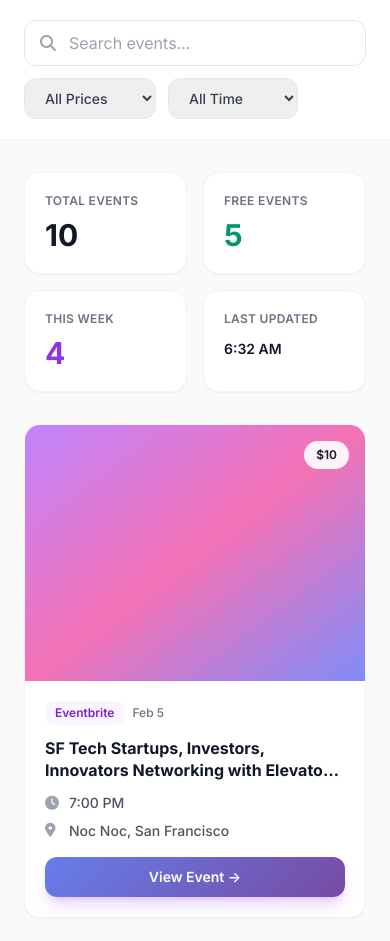
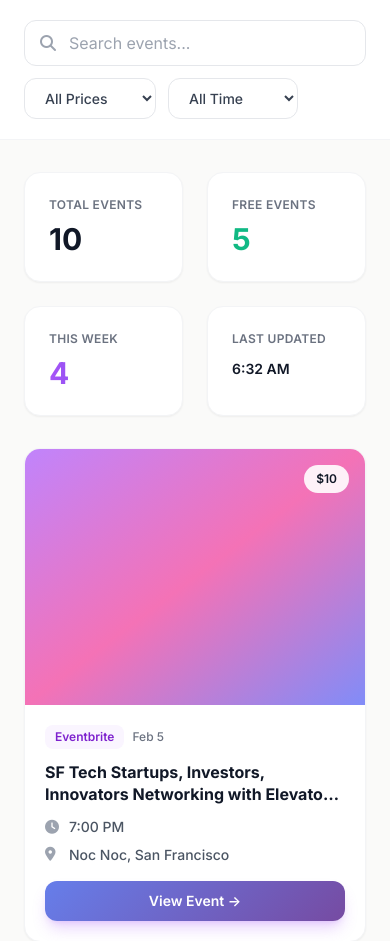
Before and after one commit to XY-Xavier/eventradar-app, a Flask app: page / in a window 390 px wide. Shown: the part 161-1102 px from the top of the page. Run offline with Flask 3, Linux system fonts and the light colour scheme; some libraries are stand-ins or nearby versions.

Commit message:
🎨 Implement Pinterest-inspired UI redesign
- Update color scheme to purple/indigo gradients with warm palette
- Apply Inter font with proper typography hierarchy
- Enhance card design with image-first layout (h-64)
- Add smooth hover effects (translateY, shadow, image scale)
- Improve mobile responsiveness (1→2→3→4 column grid)
- Update button styles with gradient backgrounds
- Add emerald badges for free events
- Implement backdrop blur on header and badges
- Match Plant Nursery Pinterest reference aesthetic
- Clean spacing with rounded-2xl cards and gap-6 grid

```diff
--- a/templates/index.html
+++ b/templates/index.html
@@ -31,7 +31,7 @@
 
         .event-card:hover {
             transform: translateY(-8px);
-            box-shadow: 0 20px 40px rgba(0,0,0,0.12);
+            box-shadow: 0 25px 50px -12px rgba(0, 0, 0, 0.15);
         }
 
         .event-image {
@@ -44,16 +44,29 @@
 
         .btn-primary {
             background: linear-gradient(135deg, #667eea 0%, #764ba2 100%);
+            transition: all 0.3s cubic-bezier(0.4, 0, 0.2, 1);
         }
 
         .btn-primary:hover {
             background: linear-gradient(135deg, #5568d3 0%, #63408a 100%);
+            box-shadow: 0 20px 25px -5px rgba(102, 126, 234, 0.3);
+        }
+
+        @keyframes slideIn {
+            from {
+                opacity: 0;
+                transform: translateX(20px);
+            }
+            to {
+                opacity: 1;
+                transform: translateX(0);
+            }
         }
     </style>
 </head>
 <body class="bg-[#fafaf9] min-h-screen">
     <!-- Header -->
-    <header class="bg-white border-b border-gray-100 sticky top-0 z-50 backdrop-blur-lg bg-white/80">
+    <header class="bg-white/80 backdrop-blur-lg border-b border-gray-100 sticky top-0 z-50">
         <div class="max-w-[1400px] mx-auto px-6 lg:px-12 py-6">
             <div class="flex items-center justify-between flex-wrap gap-4">
                 <div class="flex items-center space-x-3">
@@ -66,7 +79,7 @@
                     </div>
                 </div>
                 <div class="flex items-center space-x-3">
-                    <select id="citySelector" class="px-5 py-2.5 border border-gray-200 rounded-xl font-medium text-gray-700 bg-white hover:border-gray-300 focus:ring-2 focus:ring-purple-500/20 focus:border-purple-500 focus:outline-none cursor-pointer transition">
+                    <select id="citySelector" class="px-5 py-2.5 border border-gray-200 rounded-xl font-medium text-gray-700 bg-white hover:border-purple-300 focus:ring-2 focus:ring-purple-500/20 focus:border-purple-500 focus:outline-none cursor-pointer transition">
                         <option value="">Loading cities...</option>
                     </select>
                     <button onclick="refreshEvents()" id="refreshBtn" class="btn-primary text-white px-5 py-2.5 rounded-xl flex items-center space-x-2 font-medium shadow-lg shadow-purple-500/30 transition hover:shadow-xl hover:shadow-purple-500/40">
@@ -89,12 +102,12 @@
                                class="w-full pl-11 pr-4 py-2.5 border border-gray-200 rounded-xl focus:ring-2 focus:ring-purple-500/20 focus:border-purple-500 focus:outline-none transition">
                     </div>
                 </div>
-                <select id="priceFilter" class="px-4 py-2.5 border border-gray-200 rounded-xl focus:ring-2 focus:ring-purple-500/20 focus:border-purple-500 focus:outline-none text-sm font-medium text-gray-700">
+                <select id="priceFilter" class="px-4 py-2.5 border border-gray-200 rounded-xl focus:ring-2 focus:ring-purple-500/20 focus:border-purple-500 focus:outline-none text-sm font-medium text-gray-700 bg-white hover:border-purple-300 transition cursor-pointer">
                     <option value="all">All Prices</option>
                     <option value="free">Free Only</option>
                     <option value="paid">Paid Events</option>
                 </select>
-                <select id="timeFilter" class="px-4 py-2.5 border border-gray-200 rounded-xl focus:ring-2 focus:ring-purple-500/20 focus:border-purple-500 focus:outline-none text-sm font-medium text-gray-700">
+                <select id="timeFilter" class="px-4 py-2.5 border border-gray-200 rounded-xl focus:ring-2 focus:ring-purple-500/20 focus:border-purple-500 focus:outline-none text-sm font-medium text-gray-700 bg-white hover:border-purple-300 transition cursor-pointer">
                     <option value="all">All Time</option>
                     <option value="today">Today</option>
                     <option value="week">This Week</option>
@@ -106,20 +119,20 @@
 
     <!-- Stats Bar -->
     <div class="max-w-[1400px] mx-auto px-6 lg:px-12 py-8">
-        <div class="grid grid-cols-2 md:grid-cols-4 gap-4">
-            <div class="bg-white rounded-2xl shadow-sm border border-gray-100 p-5 hover:shadow-md transition">
+        <div class="grid grid-cols-2 md:grid-cols-4 gap-6">
+            <div class="bg-white rounded-2xl shadow-sm border border-gray-100 p-6 hover:shadow-md transition">
                 <p class="text-xs font-semibold text-gray-500 uppercase tracking-wide mb-2">Total Events</p>
                 <p class="text-3xl font-bold text-gray-900" id="totalCount">0</p>
             </div>
-            <div class="bg-white rounded-2xl shadow-sm border border-gray-100 p-5 hover:shadow-md transition">
+            <div class="bg-white rounded-2xl shadow-sm border border-gray-100 p-6 hover:shadow-md transition">
                 <p class="text-xs font-semibold text-gray-500 uppercase tracking-wide mb-2">Free Events</p>
-                <p class="text-3xl font-bold bg-gradient-to-r from-emerald-600 to-teal-600 bg-clip-text text-transparent" id="freeCount">0</p>
+                <p class="text-3xl font-bold bg-gradient-to-r from-emerald-500 to-teal-500 bg-clip-text text-transparent" id="freeCount">0</p>
             </div>
-            <div class="bg-white rounded-2xl shadow-sm border border-gray-100 p-5 hover:shadow-md transition">
+            <div class="bg-white rounded-2xl shadow-sm border border-gray-100 p-6 hover:shadow-md transition">
                 <p class="text-xs font-semibold text-gray-500 uppercase tracking-wide mb-2">This Week</p>
-                <p class="text-3xl font-bold bg-gradient-to-r from-purple-600 to-indigo-600 bg-clip-text text-transparent" id="weekCount">0</p>
+                <p class="text-3xl font-bold bg-gradient-to-r from-purple-500 to-indigo-600 bg-clip-text text-transparent" id="weekCount">0</p>
             </div>
-            <div class="bg-white rounded-2xl shadow-sm border border-gray-100 p-5 hover:shadow-md transition">
+            <div class="bg-white rounded-2xl shadow-sm border border-gray-100 p-6 hover:shadow-md transition">
                 <p class="text-xs font-semibold text-gray-500 uppercase tracking-wide mb-2">Last Updated</p>
                 <p class="text-sm font-semibold text-gray-900 mt-3" id="lastUpdated">Never</p>
             </div>
@@ -334,7 +347,7 @@
                                  class="w-full h-full object-cover event-image"
                                  onerror="this.parentElement.innerHTML='<div class=\\'h-full bg-gradient-to-br from-purple-400 via-pink-400 to-indigo-400 flex items-center justify-center\\'><i class=\\'fas fa-calendar-star text-white text-5xl opacity-40\\'></i></div>'">
                             <div class="absolute top-4 right-4">
-                                <span class="inline-block px-3 py-1.5 rounded-full text-xs font-semibold backdrop-blur-md ${isPaid ? 'bg-white/90 text-gray-900' : 'bg-emerald-500/90 text-white'}">
+                                <span class="inline-block px-3 py-1.5 rounded-full text-xs font-semibold backdrop-blur-md ${isPaid ? 'bg-white/90 text-gray-900' : 'bg-emerald-500/90 text-white shadow-lg shadow-emerald-500/30'}">
                                     ${event.price}
                                 </span>
                             </div>
@@ -343,7 +356,7 @@
                         <div class="relative h-64 bg-gradient-to-br from-purple-400 via-pink-400 to-indigo-400 flex items-center justify-center overflow-hidden">
                             <i class="fas fa-calendar-star text-white text-6xl opacity-40"></i>
                             <div class="absolute top-4 right-4">
-                                <span class="inline-block px-3 py-1.5 rounded-full text-xs font-semibold backdrop-blur-md ${isPaid ? 'bg-white/90 text-gray-900' : 'bg-emerald-500/90 text-white'}">
+                                <span class="inline-block px-3 py-1.5 rounded-full text-xs font-semibold backdrop-blur-md ${isPaid ? 'bg-white/90 text-gray-900' : 'bg-emerald-500/90 text-white shadow-lg shadow-emerald-500/30'}">
                                     ${event.price}
                                 </span>
                             </div>
```
